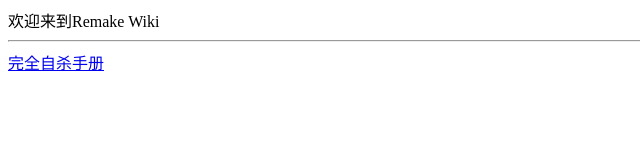
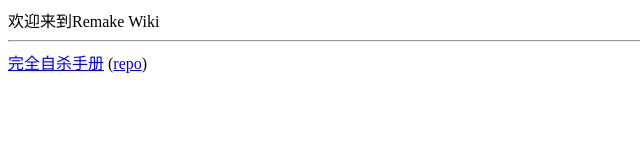
Before and after one commit to hycinth22/remake-wiki, a plain HTML site: page index.html in a window 1280 px wide. Shown: the full height of the page, 0-640 px from the left. Drawn offline with Linux system fonts and the light colour scheme.

Commit message:
manual repo

```diff
--- a/index.html
+++ b/index.html
@@ -6,6 +6,6 @@
     <body>
         欢迎来到Remake Wiki
         <hr>
-        <a href="CompleteSuicideManual-Zh_CN.pdf">完全自杀手册</a>
+        <a href="CompleteSuicideManual-Zh_CN.pdf">完全自杀手册</a> (<a href="https://github.com/YuriMiller/CompleteSuicideManual-Zh_CN">repo</a>)
     </body>
 </html>
```
